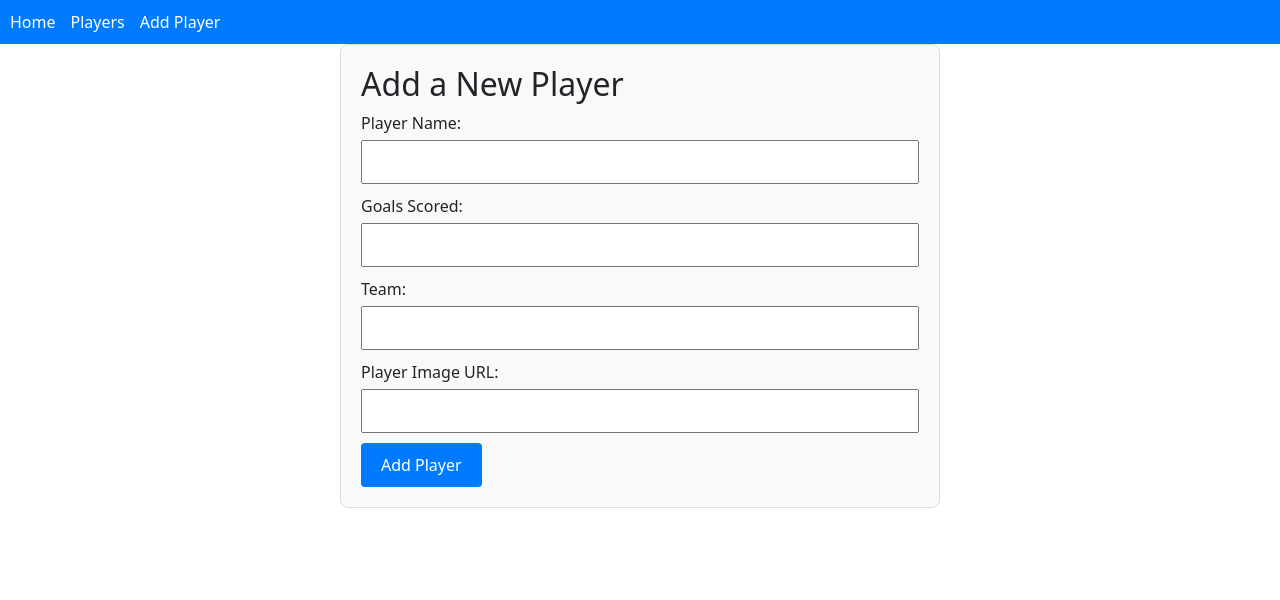
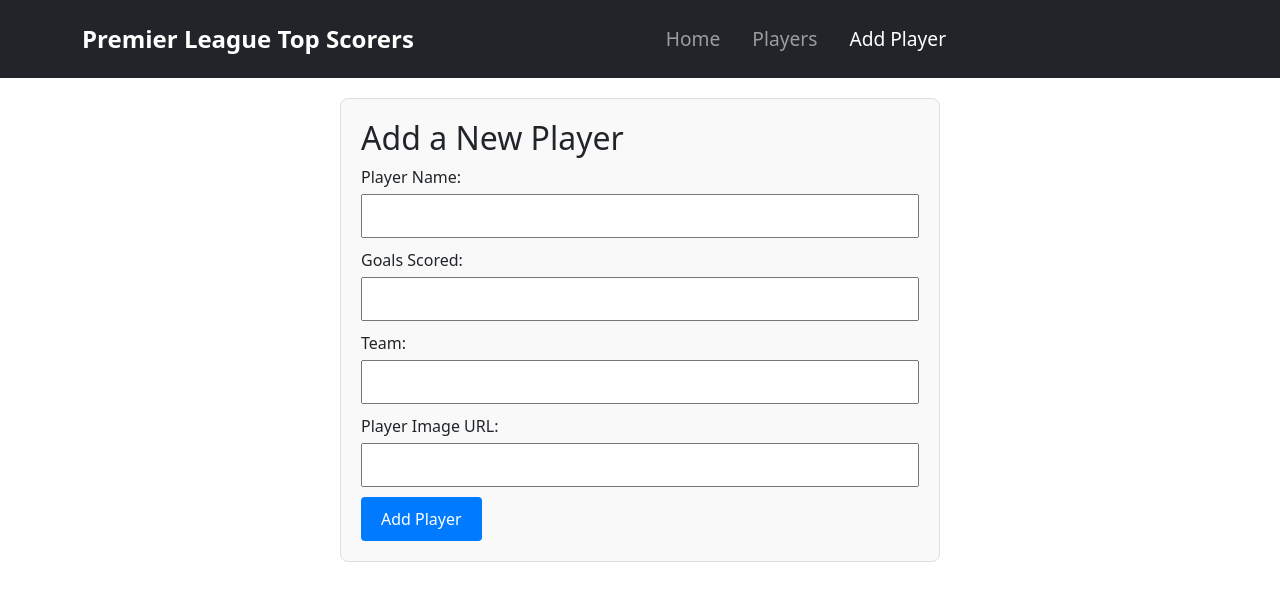
Before and after one commit to KieranOCallaghan-cork/top-10, a React (Create React App) app: page /add-player in a window 1280 px wide. Shown: the top 600 px of the page. Built offline with nearby package versions, Linux system fonts and the light colour scheme.

Commit message:
Last few changes

```diff
--- a/src/App.js
+++ b/src/App.js
@@ -8,11 +8,6 @@
     return (
         <Router>
             <div>
-                <nav style={{ padding: '10px', backgroundColor: '#007bff', color: '#fff' }}>
-                    <a href="/" style={{ marginRight: '15px', color: '#fff', textDecoration: 'none' }}>Home</a>
-                    <a href="/players" style={{ marginRight: '15px', color: '#fff', textDecoration: 'none' }}>Players</a>
-                    <a href="/add-player" style={{ color: '#fff', textDecoration: 'none' }}>Add Player</a>
-                </nav>
                 <Routes>
                     <Route path="/" element={<Home />} />
                     <Route path="/players" element={<PlayerList />} />
--- a/src/components/AddPlayer.js
+++ b/src/components/AddPlayer.js
@@ -1,5 +1,6 @@
 import React, { useState } from 'react';
 import axios from 'axios';
+import Navigation from './Navbar';
 
 const AddPlayer = () => {
     const [name, setName] = useState('');
@@ -32,10 +33,15 @@
     };
 
     return (
+        <>
+            {/* Navigation Bar */}
+            <Navigation />
+
+            {/* Main Content */}
             <div
                 style={{
                     maxWidth: '600px',
-                margin: '0 auto',
+                    margin: '20px auto',
                     padding: '20px',
                     border: '1px solid #ddd',
                     borderRadius: '8px',
@@ -107,6 +113,7 @@
                     </button>
                 </form>
             </div>
+        </>
     );
 };
 
--- a/src/components/Home.js
+++ b/src/components/Home.js
@@ -1,6 +1,6 @@
 import React from 'react';
 import { Card, Button, Container } from 'react-bootstrap';
-import Navigation from './Navigation'; // Import the Navigation component
+import Navigation from './Navbar';
 
 const Home = () => {
     return (
--- a/src/components/Navbar.js
+++ b/src/components/Navbar.js
@@ -8,7 +8,7 @@
             <Container>
                 {/* Centered Brand Name */}
                 <Navbar.Brand href="/" className="mx-auto text-center" style={{ fontSize: '1.5rem', fontWeight: 'bold' }}>
-                    Premier League Top 10
+                    Premier League Top Scorers
                 </Navbar.Brand>
                 <Navbar.Toggle aria-controls="basic-navbar-nav" />
                 <Navbar.Collapse id="basic-navbar-nav" className="justify-content-center">
--- a/src/components/PlayerList.js
+++ b/src/components/PlayerList.js
@@ -1,13 +1,14 @@
 import React, { useEffect, useState } from 'react';
 import axios from 'axios';
 import { Card, Container, Row, Col, Form, Button, Modal } from 'react-bootstrap';
+import Navigation from './Navbar';
 
 const PlayerList = () => {
     const [players, setPlayers] = useState([]);
     const [searchTerm, setSearchTerm] = useState('');
-    const [selectedPlayer, setSelectedPlayer] = useState(null); // Player selected for update
-    const [updatedGoals, setUpdatedGoals] = useState(''); // New goals value for update
-    const [showModal, setShowModal] = useState(false); // Modal state for update confirmation
+    const [selectedPlayer, setSelectedPlayer] = useState(null); // Player to update
+    const [updatedGoals, setUpdatedGoals] = useState('');
+    const [showModal, setShowModal] = useState(false);
 
     // Fetch players from the API
     useEffect(() => {
@@ -63,6 +64,11 @@
     );
 
     return (
+        <>
+            {/* Navigation Bar */}
+            <Navigation />
+
+            {/* Main Content */}
             <Container className="mt-5">
                 <h2 className="text-center mb-4">Top Premier League Scorers</h2>
 
@@ -149,6 +155,7 @@
                     </Modal.Footer>
                 </Modal>
             </Container>
+        </>
     );
 };
 
```
Lines whose indentation alone changed are shown as unchanged.
